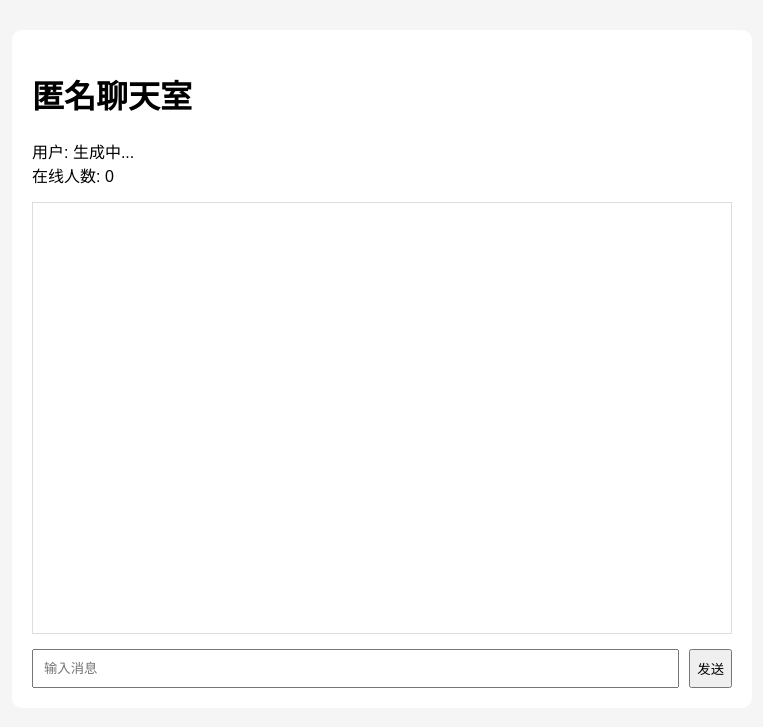
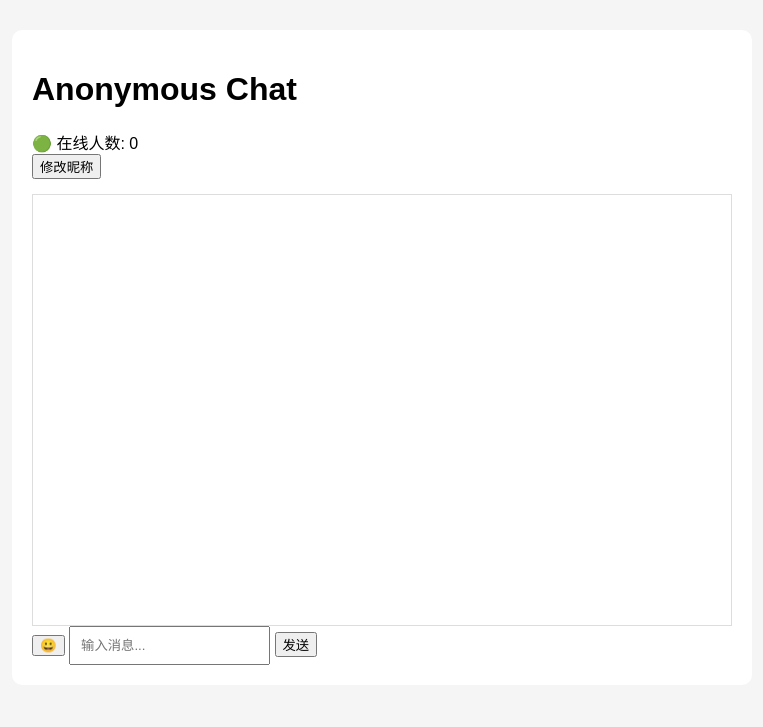
Before and after one commit to Li3NGa/-, a Flask app: page / in a window 1280 px wide. Shown: the top 727 px of the page, without its empty margins (258-1021 px from the left). Run offline with Flask 3, Linux system fonts and the light colour scheme; some libraries are stand-ins or nearby versions.

Commit message:
feat: redesign anonymous chat frontend layout

```diff
--- a/templates/index.html
+++ b/templates/index.html
@@ -1,21 +1,27 @@
 <!DOCTYPE html>
-<html>
+<html lang="zh-CN">
 <head>
-<meta charset="utf-8">
-<title>Anonymous Chat Room</title>
+<meta charset="UTF-8">
+<meta name="viewport" content="width=device-width, initial-scale=1.0">
+<title>Anonymous Chat</title>
+<link rel="stylesheet" href="/static/css/style.css">
 <script src="https://cdn.socket.io/4.7.5/socket.io.min.js"></script>
-<link rel="stylesheet" href="/static/css/style.css">
 </head>
 <body>
 <div class="chat-container">
-<h1>匿名聊天室</h1>
-<div>用户: <span id="username">生成中...</span></div>
-<div>在线人数: <span id="online">0</span></div>
+<header>
+<h1>Anonymous Chat</h1>
+<div>🟢 在线人数: <span id="online">0</span></div>
+<button onclick="changeNickname()">修改昵称</button>
+</header>
+
 <div id="messages"></div>
-<div class="input-area">
-<input id="input" placeholder="输入消息">
+
+<footer>
+<button onclick="addEmoji('😀')">😀</button>
+<input id="input" placeholder="输入消息...">
 <button onclick="sendMessage()">发送</button>
-</div>
+</footer>
 </div>
 <script src="/static/js/chat.js"></script>
 </body>
```
